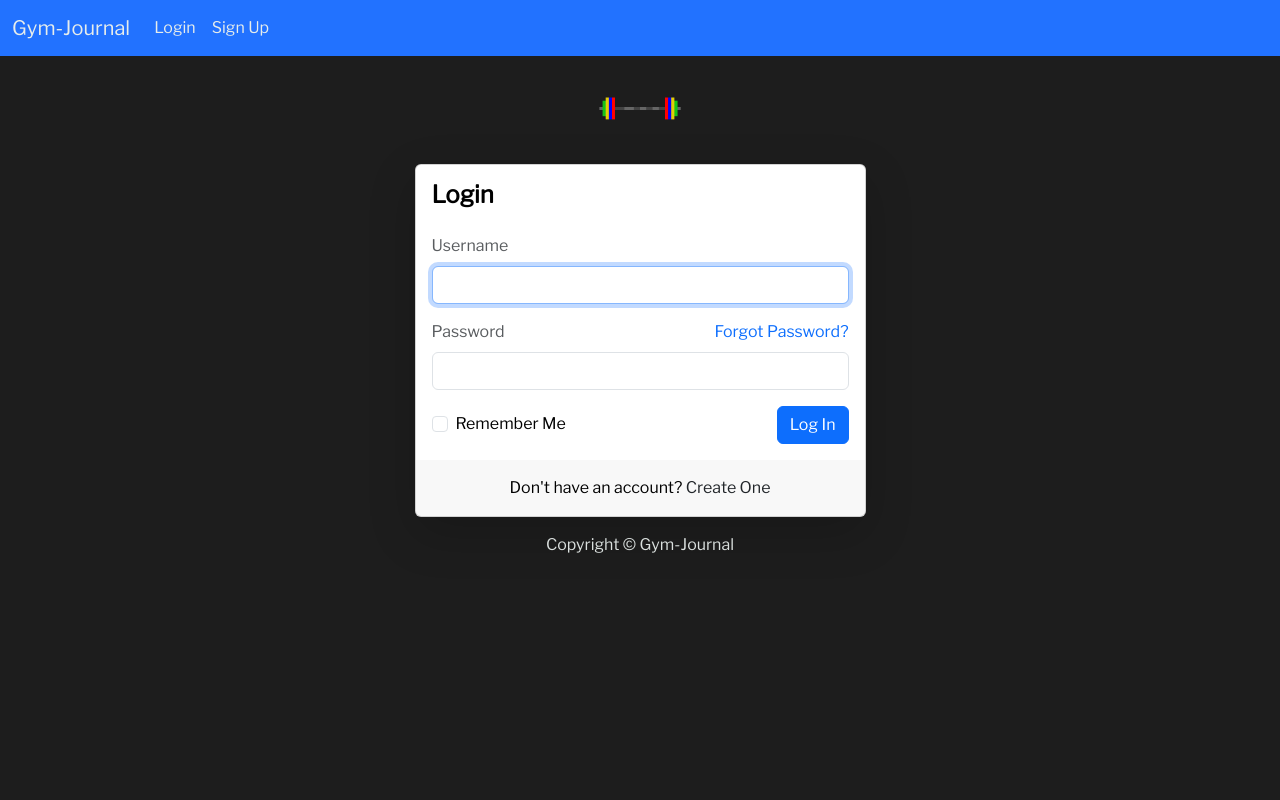
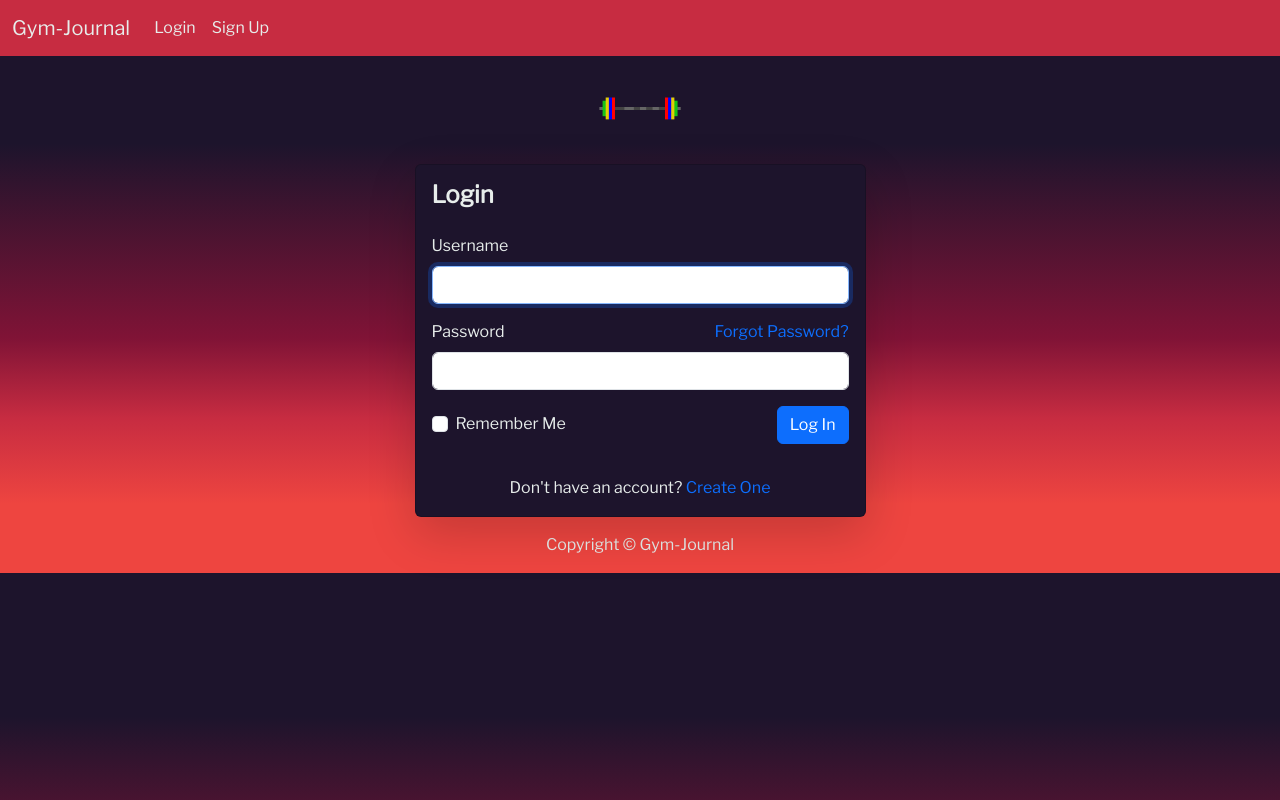
Before and after one commit to sir-typesalot/gym-journal, a Flask app: page /login in a window 1280 px wide. Run offline with Flask 2, Linux system fonts and the light colour scheme; parts of the project's set-up code (start-up, migrations or seed data) failed here and were passed over.

Commit message:
New styling!

```diff
--- a/app/frontend/static/styles/main.css
+++ b/app/frontend/static/styles/main.css
@@ -7,14 +7,25 @@
     --pitch-black: #1D1D1D;
     --baby-blue: #7EC8E3;
     --navy-blue: #000C66;
+
+    --light-primary: #EE4540;
+    --light-secondary: #C72C41;
+    --crimson: #801336;
+    --dark-medium: #510A32;
+    --dark-base: #1D142C;
 }
 body {
     font-family: 'Libre Franklin', sans-serif !important;
-    background-color: var(--pitch-black);
+    background: var(--light-primary);
+    background: linear-gradient(0deg, var(--light-primary) 12%, var(--light-secondary) 27%, var(--crimson) 41%, var(--dark-base) 75%);
     color: var(--white);
 }
+.bg-dark {
+    background: var(--dark-base) !important;
+    color: var(--white) !important;
+}
 .navbar, .navbar-brand, .nav-link {
-    background-color: var(--neon-blue) !important;
+    background-color: var(--light-secondary) !important;
     font-weight: 500;
     color: var(--white) !important;
 }
--- a/app/frontend/templates/home.html
+++ b/app/frontend/templates/home.html
@@ -12,7 +12,7 @@
 <div class="container text-center">
     <div class="row row-cols-1 row-cols-md-3">
       <div class="col mt-2">
-        <div class="card bg-primary">
+        <div class="card bg-dark">
             <div class="card-body">
                 <h2>Get Started</h2>
                 <p>
@@ -27,7 +27,7 @@
         </div>
       </div>
       <div class="col mt-2">
-        <div class="card bg-primary">
+        <div class="card bg-dark">
             <div class="card-body">
                 <h2>Pricing</h2>
                 <p>
@@ -57,7 +57,7 @@
         </div>
       </div>
       <div class="col mt-2">
-        <div class="card bg-primary">
+        <div class="card bg-dark">
             <div class="card-body">
                 <h2>Download</h2>
                 <p>
--- a/app/frontend/templates/login.html
+++ b/app/frontend/templates/login.html
@@ -9,18 +9,18 @@
       <div class="text-center my-1">
         <img src="{{ url_for('static', filename='images/barbell-icon.png') }}" alt="logo" width="100">
       </div>
-      <div class="form-card card shadow-lg">
+      <div class="form-card card shadow-lg bg-dark">
         <div class="card-body p-3">
           <h1 class="fs-4 card-title fw-bold mb-4">Login</h1>
           <form action="/login" method="POST" enctype="multipart/form-data" class="needs-validation">
             <div class="mb-3">
-              <label class="mb-2 text-muted" for="username">Username</label>
+              <label class="mb-2" for="username">Username</label>
               <input id="username" type="text" class="form-control" name="username" required autofocus>
             </div>
 
             <div class="mb-3">
               <div class="mb-2 w-100">
-                <label class="text-muted" for="password">Password</label>
+                <label for="password">Password</label>
                 <a href="/forgot-password" class="float-end">
                   Forgot Password?
                 </a>
@@ -41,7 +41,7 @@
         </div>
         <div class="card-footer py-3 border-0">
           <div class="text-center">
-            Don't have an account? <a href="/signup" class="text-dark">Create One</a>
+            Don't have an account? <a href="/signup">Create One</a>
           </div>
         </div>
       </div>
```
